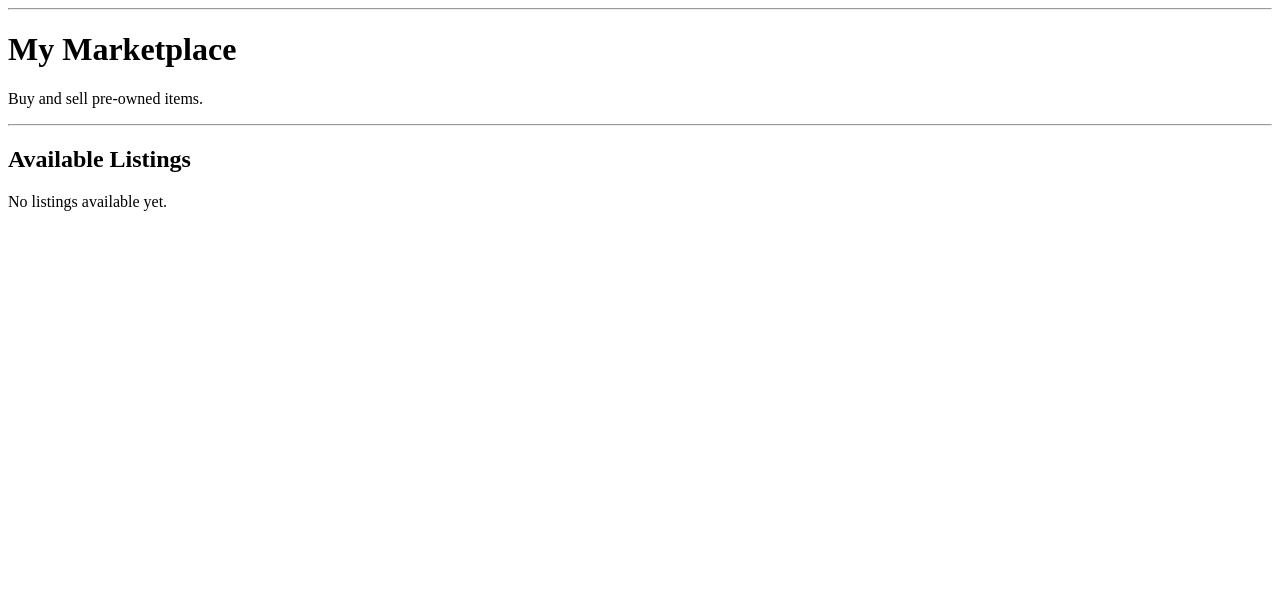
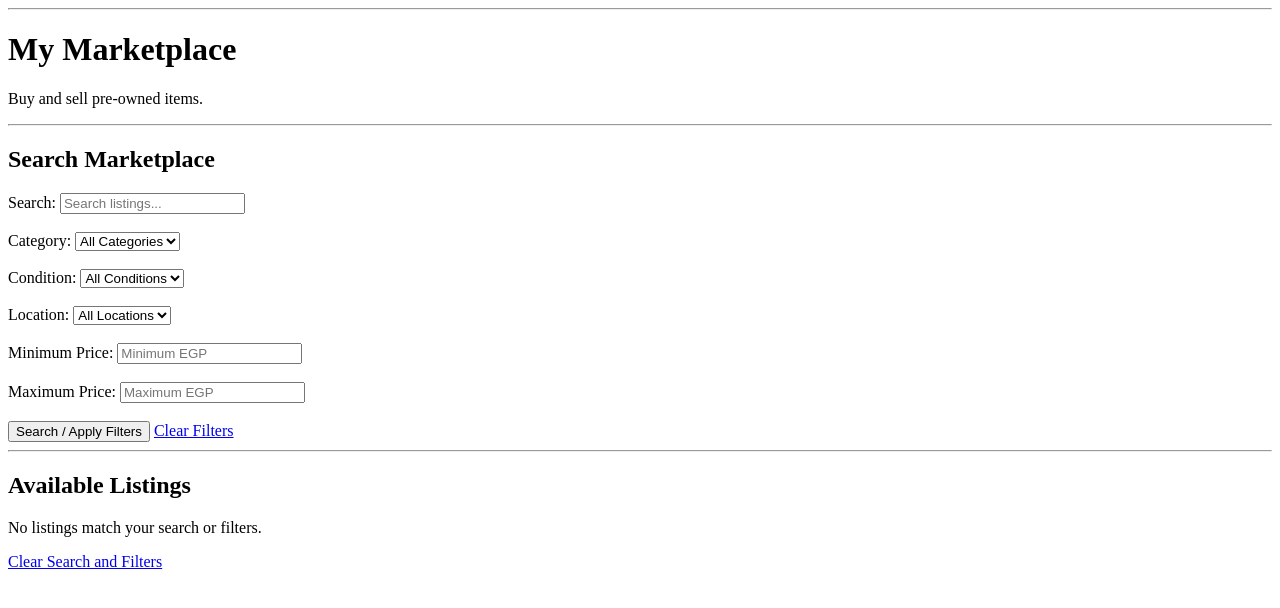
Before and after one commit to sandra2311-01/vinted-egypt, a Flask app: page / in a window 1280 px wide. Shown: the part 26-634 px from the top of the page. Run offline with Flask 3, Linux system fonts and the light colour scheme; data that the repository does not hold is empty.

Commit message:
Add marketplace search and filters

```diff
--- a/app.py
+++ b/app.py
@@ -1,5 +1,6 @@
 import os
 import uuid
+import re
 from datetime import datetime, timezone
 from pymongo import MongoClient, ASCENDING
 from pymongo.errors import DuplicateKeyError
@@ -157,26 +158,218 @@ def get_user_conversation(conversation_id):
 
     return conversation
 
-# --------------------------------------------------
-# HOME
+
+# --------------------------------------------------
+# HOME / SEARCH / FILTERS
 # --------------------------------------------------
 
 @app.route("/")
 def home():
 
-    listings = db["listings"]
+    # ------------------------------
+    # GET SEARCH / FILTER VALUES
+    # ------------------------------
+
+    search = request.args.get(
+        "search",
+        ""
+    ).strip()
+
+    category = request.args.get(
+        "category",
+        ""
+    ).strip()
+
+    min_price = request.args.get(
+        "min_price",
+        ""
+    ).strip()
+
+    max_price = request.args.get(
+        "max_price",
+        ""
+    ).strip()
+
+    condition = request.args.get(
+        "condition",
+        ""
+    ).strip()
+
+    city = request.args.get(
+        "city",
+        ""
+    ).strip()
+
+
+    # ------------------------------
+    # BASE QUERY
+    # ------------------------------
+
+    query = {
+        "status": "available"
+    }
+
+
+    # ------------------------------
+    # TEXT SEARCH
+    # ------------------------------
+
+    if search:
+
+        safe_search = re.escape(
+            search
+        )
+
+        query["$or"] = [
+            {
+                "title": {
+                    "$regex": safe_search,
+                    "$options": "i"
+                }
+            },
+            {
+                "description": {
+                    "$regex": safe_search,
+                    "$options": "i"
+                }
+            }
+        ]
+
+
+    # ------------------------------
+    # CATEGORY FILTER
+    # ------------------------------
+
+    if category:
+
+        query["category"] = category
+
+
+    # ------------------------------
+    # CONDITION FILTER
+    # ------------------------------
+
+    if condition:
+
+        query["condition"] = condition
+
+
+    # ------------------------------
+    # LOCATION FILTER
+    # ------------------------------
+
+    if city:
+
+        query["city"] = {
+            "$regex": f"^{re.escape(city)}$",
+            "$options": "i"
+        }
+
+
+    # ------------------------------
+    # PRICE FILTER
+    # ------------------------------
+
+    price_filter = {}
+
+    if min_price:
+
+        try:
+            min_price_value = int(
+                min_price
+            )
+
+            if min_price_value >= 0:
+                price_filter["$gte"] = (
+                    min_price_value
+                )
+
+        except ValueError:
+            pass
+
+
+    if max_price:
+
+        try:
+            max_price_value = int(
+                max_price
+            )
+
+            if max_price_value >= 0:
+                price_filter["$lte"] = (
+                    max_price_value
+                )
+
+        except ValueError:
+            pass
+
+
+    if price_filter:
+
+        query["price"] = price_filter
+
+
+    # ------------------------------
+    # GET MATCHING LISTINGS
+    # ------------------------------
 
     all_listings = list(
-        listings.find({
-            "status": "available"
-        })
-    )
+        db["listings"].find(
+            query
+        )
+    )
+
+
+    # ------------------------------
+    # VALUES FOR FILTER DROPDOWNS
+    # ------------------------------
+
+    categories = [
+        "Fashion",
+        "Electronics",
+        "Home",
+        "Books",
+        "Sports",
+        "Other"
+    ]
+
+    conditions = sorted(
+        value
+        for value in db["listings"].distinct(
+            "condition"
+        )
+        if value
+    )
+
+    cities = sorted(
+        value
+        for value in db["listings"].distinct(
+            "city"
+        )
+        if value
+    )
+
+
+    # ------------------------------
+    # RENDER
+    # ------------------------------
 
     return render_template(
         "home.html",
-        listings=all_listings
-    )
-
+
+        listings=all_listings,
+
+        categories=categories,
+        conditions=conditions,
+        cities=cities,
+
+        search=search,
+        selected_category=category,
+        selected_condition=condition,
+        selected_city=city,
+        min_price=min_price,
+        max_price=max_price
+    )
 
 # --------------------------------------------------
 # REGISTER
--- a/templates/home.html
+++ b/templates/home.html
@@ -1,21 +1,29 @@
 <!DOCTYPE html>
 <html>
+
 <head>
+
     <title>My Marketplace</title>
 
     <link
         rel="stylesheet"
         href="{{ url_for('static', filename='css/style.css') }}"
     >
+
 </head>
 
+
 <body>
+
+
+    <!-- NAVIGATION -->
 
     <nav>
 
         <a href="{{ url_for('home') }}">
             Home
         </a>
+
 
         {% if session.get("user_id") %}
 
@@ -26,23 +34,27 @@
             <a href="{{ url_for('profile') }}">
                 Profile
             </a>
+
             <a href="{{ url_for('sell') }}">
                 Sell Item
             </a>
+
             <a href="{{ url_for('my_listings') }}">
                 My Listings
             </a>
+
             <a href="{{ url_for('favorites') }}">
                 My Favorites
             </a>
+
             <a href="{{ url_for('messages_inbox') }}">
                 Messages
             </a>
 
-
             <a href="{{ url_for('logout') }}">
                 Logout
             </a>
+
 
         {% else %}
 
@@ -58,45 +70,374 @@
 
     </nav>
 
+
     <hr>
 
-    <h1>My Marketplace</h1>
 
-    <p>Buy and sell pre-owned items.</p>
+    <!-- PAGE TITLE -->
+
+    <h1>
+        My Marketplace
+    </h1>
+
+    <p>
+        Buy and sell pre-owned items.
+    </p>
+
+
     <hr>
 
-    <h2>Available Listings</h2>
+
+    <!-- SEARCH AND FILTERS -->
+
+    <h2>
+        Search Marketplace
+    </h2>
+
+
+    <form
+        method="GET"
+        action="{{ url_for('home') }}"
+    >
+
+
+        <!-- TEXT SEARCH -->
+
+        <div>
+
+            <label for="search">
+                Search:
+            </label>
+
+            <input
+                type="text"
+                id="search"
+                name="search"
+                value="{{ search }}"
+                placeholder="Search listings..."
+            >
+
+        </div>
+
+
+        <br>
+
+
+        <!-- CATEGORY -->
+
+        <div>
+
+            <label for="category">
+                Category:
+            </label>
+
+            <select
+                id="category"
+                name="category"
+            >
+
+                <option value="">
+                    All Categories
+                </option>
+
+                {% for category in categories %}
+
+                    <option
+                        value="{{ category }}"
+
+                        {% if selected_category == category %}
+                            selected
+                        {% endif %}
+                    >
+
+                        {{ category }}
+
+                    </option>
+
+                {% endfor %}
+
+            </select>
+
+        </div>
+
+
+        <br>
+
+
+        <!-- CONDITION -->
+
+        <div>
+
+            <label for="condition">
+                Condition:
+            </label>
+
+            <select
+                id="condition"
+                name="condition"
+            >
+
+                <option value="">
+                    All Conditions
+                </option>
+
+
+                {% for condition in conditions %}
+
+                    <option
+                        value="{{ condition }}"
+
+                        {% if selected_condition == condition %}
+                            selected
+                        {% endif %}
+                    >
+
+                        {{ condition }}
+
+                    </option>
+
+                {% endfor %}
+
+            </select>
+
+        </div>
+
+
+        <br>
+
+
+        <!-- LOCATION -->
+
+        <div>
+
+            <label for="city">
+                Location:
+            </label>
+
+            <select
+                id="city"
+                name="city"
+            >
+
+                <option value="">
+                    All Locations
+                </option>
+
+
+                {% for city in cities %}
+
+                    <option
+                        value="{{ city }}"
+
+                        {% if selected_city == city %}
+                            selected
+                        {% endif %}
+                    >
+
+                        {{ city }}
+
+                    </option>
+
+                {% endfor %}
+
+            </select>
+
+        </div>
+
+
+        <br>
+
+
+        <!-- MINIMUM PRICE -->
+
+        <div>
+
+            <label for="min_price">
+                Minimum Price:
+            </label>
+
+            <input
+                type="number"
+                id="min_price"
+                name="min_price"
+                min="0"
+                value="{{ min_price }}"
+                placeholder="Minimum EGP"
+            >
+
+        </div>
+
+
+        <br>
+
+
+        <!-- MAXIMUM PRICE -->
+
+        <div>
+
+            <label for="max_price">
+                Maximum Price:
+            </label>
+
+            <input
+                type="number"
+                id="max_price"
+                name="max_price"
+                min="0"
+                value="{{ max_price }}"
+                placeholder="Maximum EGP"
+            >
+
+        </div>
+
+
+        <br>
+
+
+        <!-- APPLY FILTERS -->
+
+        <button type="submit">
+            Search / Apply Filters
+        </button>
+
+
+        <!-- CLEAR FILTERS -->
+
+        <a href="{{ url_for('home') }}">
+            Clear Filters
+        </a>
+
+
+    </form>
+
+
+    <hr>
+
+
+    <!-- AVAILABLE LISTINGS -->
+
+    <h2>
+        Available Listings
+    </h2>
+
+
     {% if listings %}
+
+
         {% for listing in listings %}
 
             <div>
 
+
+                <!-- IMAGE -->
+
+                {% if listing.get("images") %}
+
+                    <img
+                        src="{{ url_for(
+                            'static',
+                            filename='uploads/' + listing['images'][0]
+                        ) }}"
+                        width="180"
+                        alt="{{ listing['title'] }}"
+                    >
+
+                {% endif %}
+
+
+                <!-- TITLE -->
+
                 <h3>
-                    <a href="{{ url_for('listing_details', listing_id=listing['_id']) }}">
+
+                    <a href="{{ url_for(
+                        'listing_details',
+                        listing_id=listing['_id']
+                    ) }}">
+
                         {{ listing["title"] }}
+
                     </a>
+
                 </h3>
 
+
+                <!-- PRICE -->
+
                 <p>
-                    <strong>Price:</strong>
+
+                    <strong>
+                        Price:
+                    </strong>
+
                     {{ listing["price"] }} EGP
+
                 </p>
 
+
+                <!-- CATEGORY -->
+
                 <p>
-                    <strong>Location:</strong>
+
+                    <strong>
+                        Category:
+                    </strong>
+
+                    {{ listing["category"] }}
+
+                </p>
+
+
+                <!-- CONDITION -->
+
+                <p>
+
+                    <strong>
+                        Condition:
+                    </strong>
+
+                    {{ listing["condition"] }}
+
+                </p>
+
+
+                <!-- LOCATION -->
+
+                <p>
+
+                    <strong>
+                        Location:
+                    </strong>
+
                     {{ listing["city"] }}
+
                 </p>
+
 
             </div>
 
+
             <hr>
+
+
         {% endfor %}
+
 
     {% else %}
 
-        <p>No listings available yet.</p>
+
+        <p>
+            No listings match your search or filters.
+        </p>
+
+
+        <a href="{{ url_for('home') }}">
+            Clear Search and Filters
+        </a>
+
 
     {% endif %}
 
+
 </body>
+
 </html>
```
